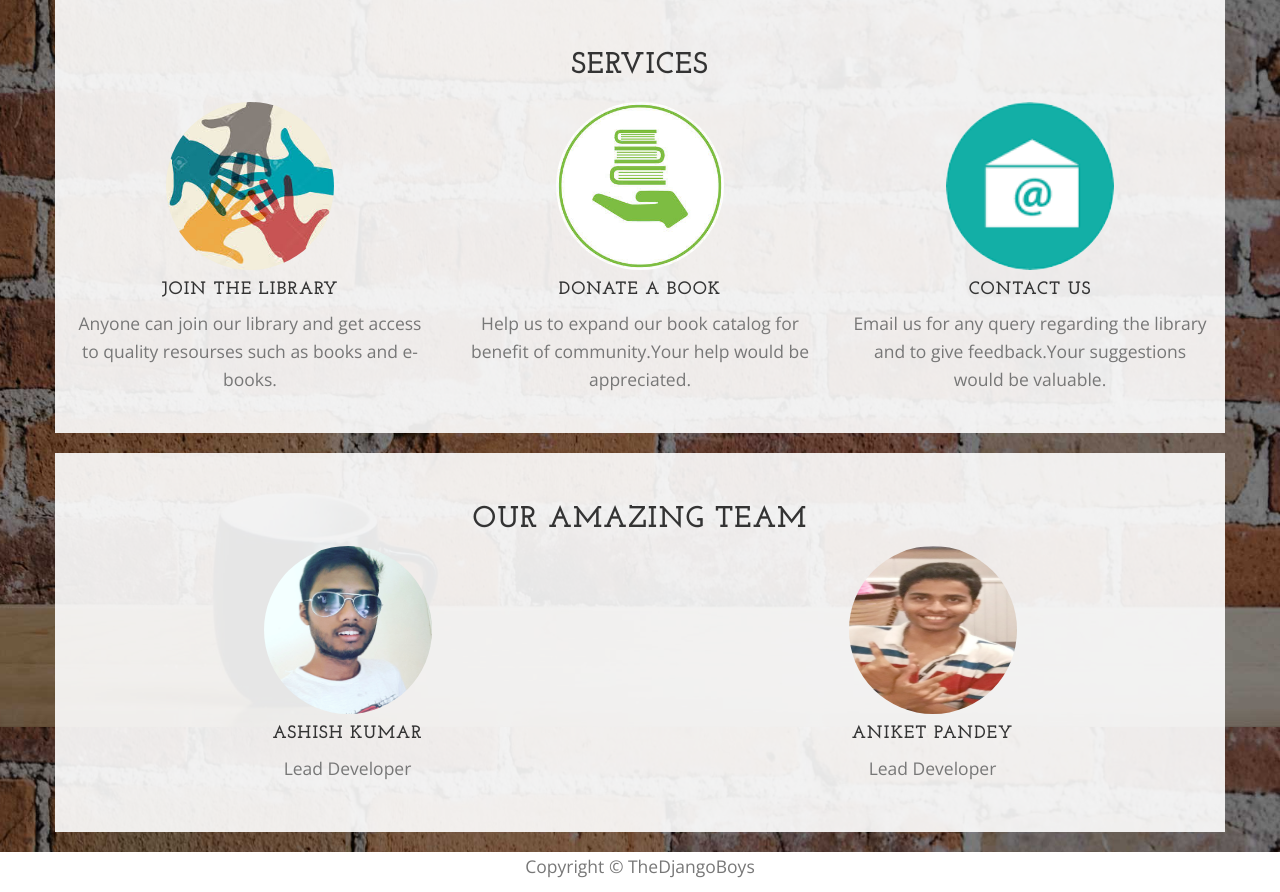
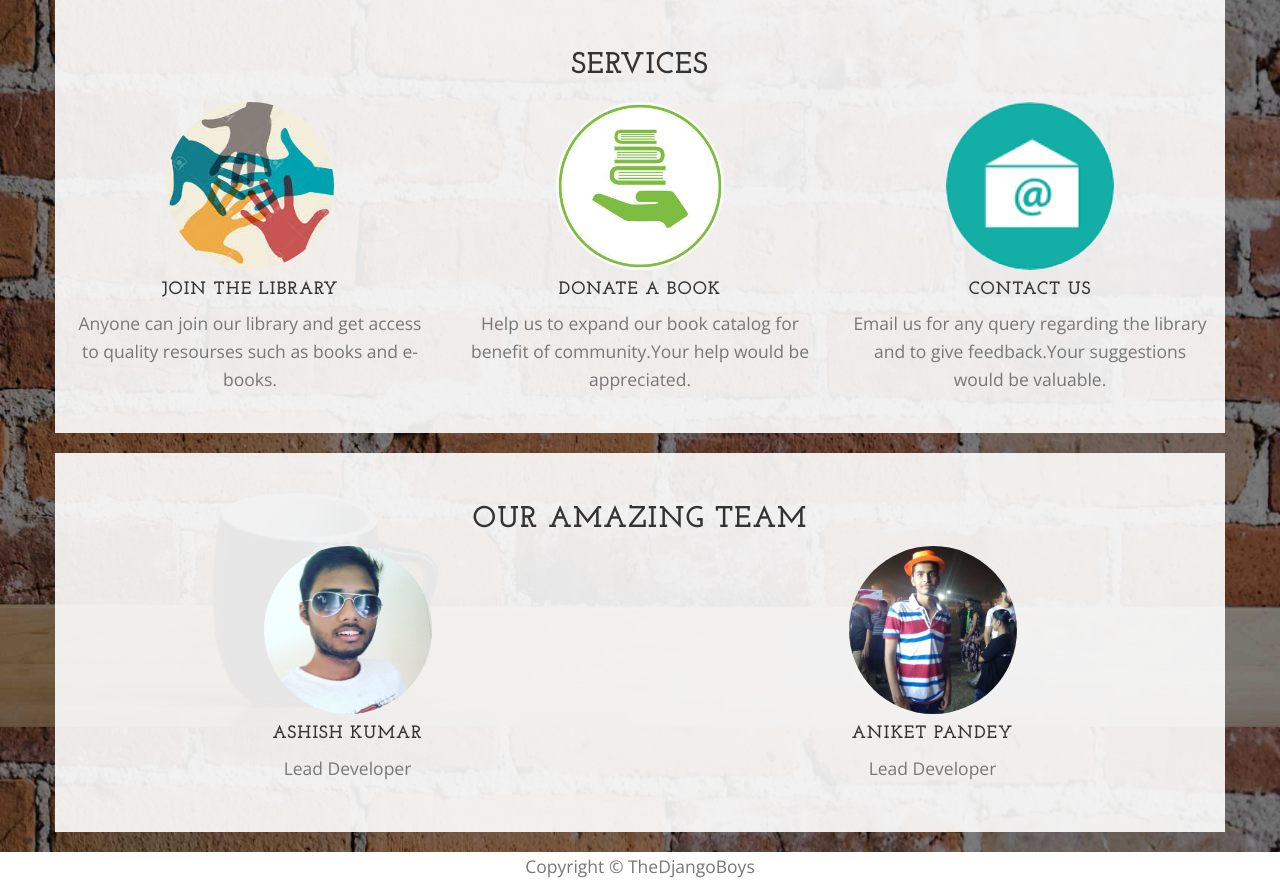
Before and after one commit to SummerCamp17/Book-library, a Django app: page /lib/ in a window 1280 px wide. Shown: the part 2473-3365 px from the top of the page. Run offline with Django 3.2, Linux system fonts and the light colour scheme; data comes from the database, SQL or seed files in the repository; both versions use the stored data as it was after the commit; some libraries are stand-ins or nearby versions.

Commit message:
Changed admin pic

```diff
--- a/mylib/templates/index.html
+++ b/mylib/templates/index.html
@@ -326,7 +326,7 @@
                 </div>
                 <div class="col-sm-6 text-center">
                     <div class="team-member">
-                        <img src="{% static "mylib/img/team/2.png" %}" class="img-responsive img-circle center-block"  style="width:12em;height:12em" alt="">
+                        <img src="{% static "mylib/img/team/2.jpg" %}" class="img-responsive img-circle center-block"  style="width:12em;height:12em" alt="">
                         <h4>Aniket Pandey</h4>
                         <p class="text-muted">Lead Developer</p>
                     </div>
```
Also changed, not shown: db.sqlite3, mylib/static/mylib/img/team/2.jpg.
